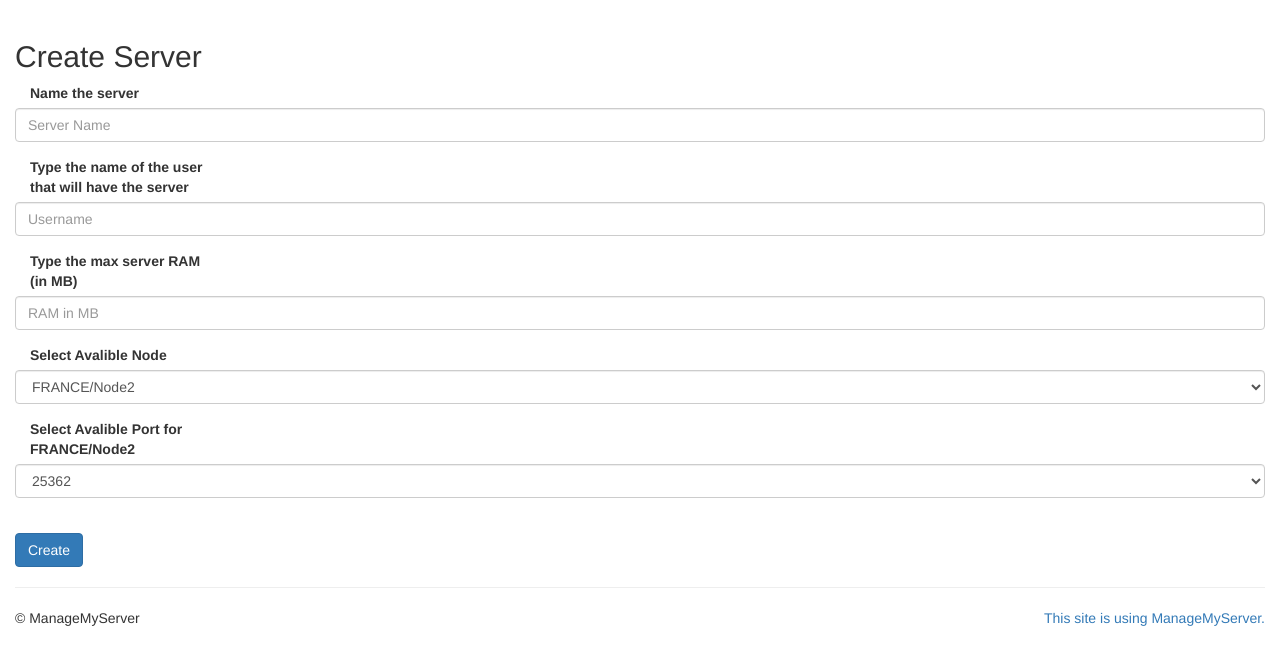
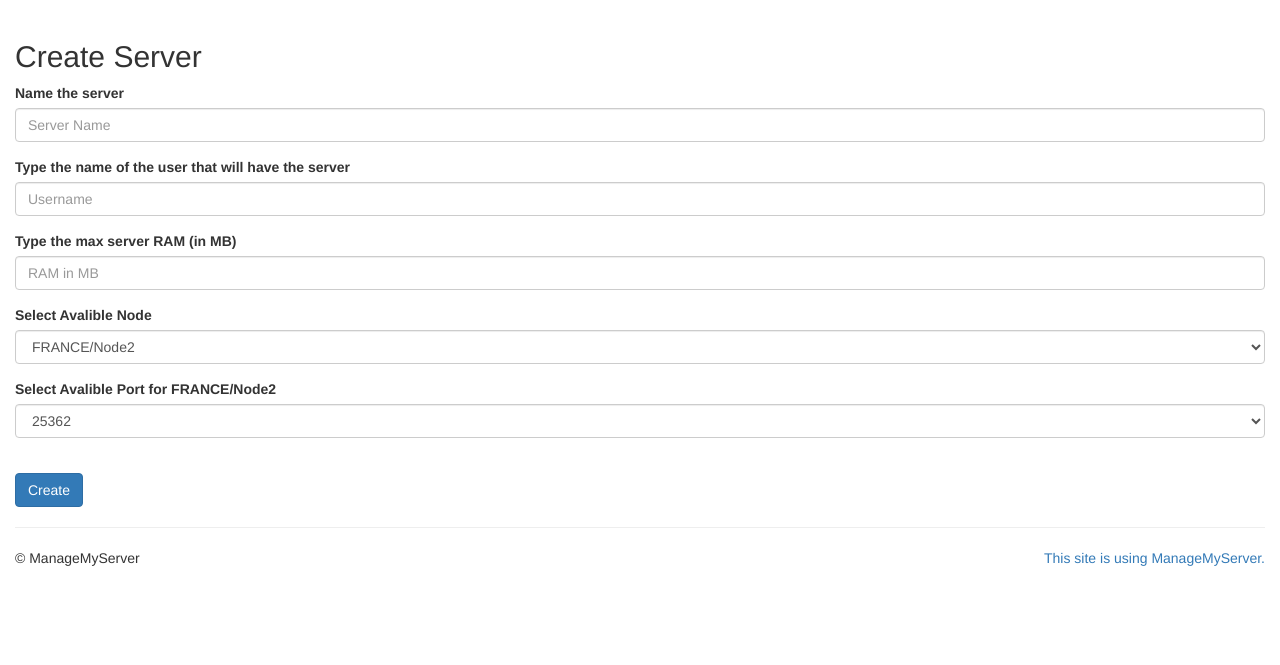
Before and after one commit to BrightSkyz/MMS-Layout, a PHP site: page /pages/addserver.php in a window 1280 px wide. Shown: the part 51-716 px from the top of the page. Run offline with PHP 8.4, Linux system fonts and the light colour scheme; some libraries are stand-ins or nearby versions.

Commit message:
Fixed column width on desktop

```diff
--- a/pages/addserver.php
+++ b/pages/addserver.php
@@ -1,19 +1,19 @@
 <?php echo file_get_contents('include/header.php'); ?>
 <h2>Create Server</h2>
 <div class="form-group">
-   <label class="col-lg-2 control-label">Name the server</label>
+   <label class="control-label">Name the server</label>
    <input type="text" class="form-control" placeholder="Server Name">
 </div>
 <div class="form-group">
-   <label class="col-lg-2 control-label">Type the name of the user that will have the server</label>
+   <label class="control-label">Type the name of the user that will have the server</label>
    <input type="text" class="form-control" placeholder="Username">
 </div>
 <div class="form-group">
-   <label class="col-lg-2 control-label">Type the max server RAM (in MB)</label>
+   <label class="control-label">Type the max server RAM (in MB)</label>
    <input type="text" class="form-control" placeholder="RAM in MB">
 </div>
 <div class="form-group">
-   <label class="col-lg-2 control-label">Select Avalible Node</label>
+   <label class="control-label">Select Avalible Node</label>
    <select class="form-control" id="select">
       <option>Local</option>
       <option disabled>USA/Node1</option>
@@ -26,7 +26,7 @@
    </select>
 </div>
 <div class="form-group">
-   <label class="col-lg-2 control-label">Select Avalible Port for FRANCE/Node2</label>
+   <label class="control-label">Select Avalible Port for FRANCE/Node2</label>
    <select class="form-control" id="select">
       <option>25362</option>
       <option>24574</option>
```
